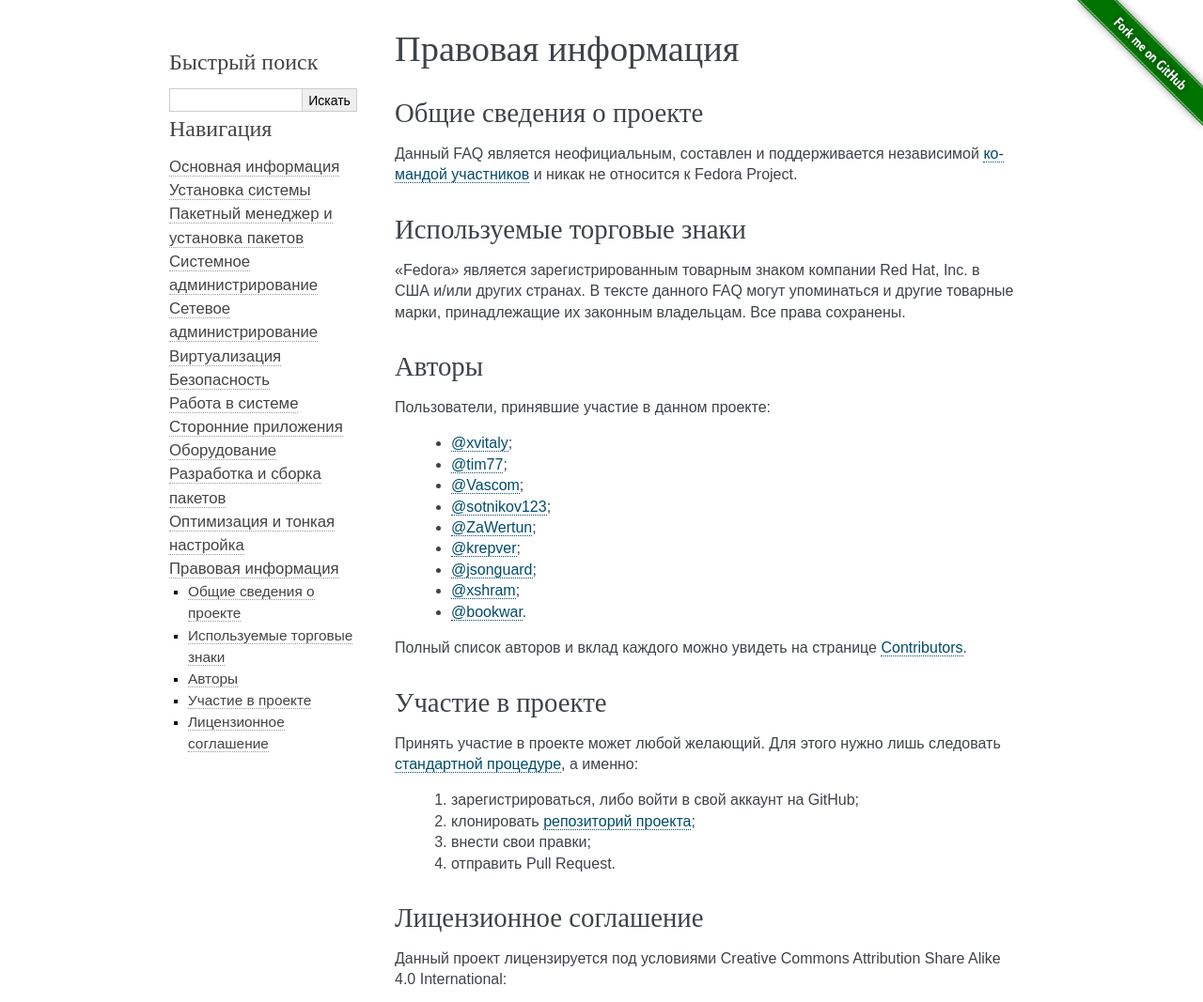
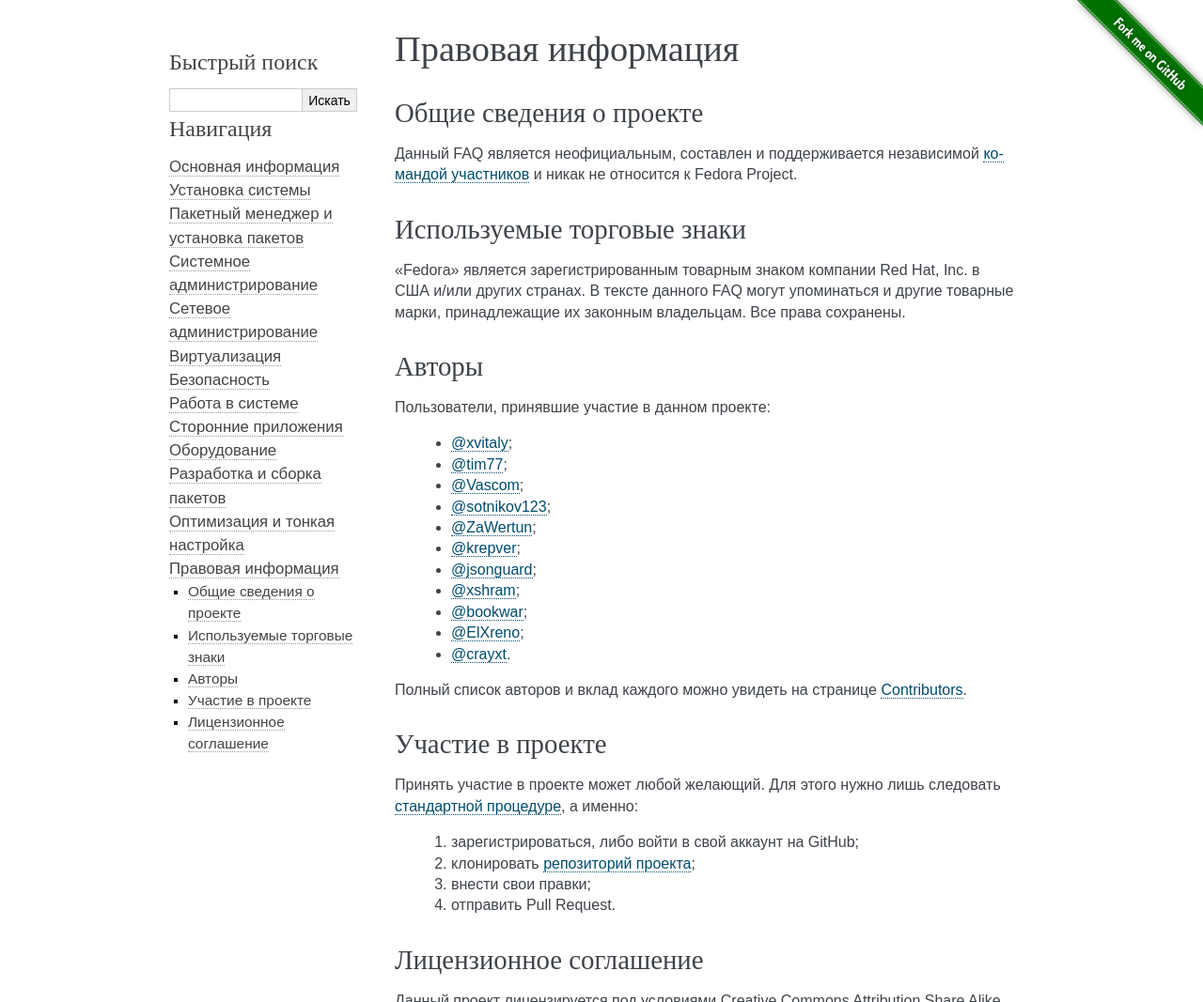
Before and after one commit to RussianFedora/FAQ, a Sphinx documentation site: the page built from source/legal-info.rst, in a window 1280 px wide, cut to the strip 0-1067 px from the top of the page. Shown: the whole strip at 94% size. Built offline with Sphinx 7.4.7, drawn with Linux system fonts in a browser that asks for light colours.

Commit message:
Added new contributors to list.

```diff
--- a/source/legal-info.rst
+++ b/source/legal-info.rst
@@ -43,7 +43,9 @@
   * `@krepver <https://github.com/krepver>`__;
   * `@jsonguard <https://github.com/jsonguard>`__;
   * `@xshram <https://github.com/xshram>`__;
-  * `@bookwar <https://github.com/bookwar>`__.
+  * `@bookwar <https://github.com/bookwar>`__;
+  * `@ElXreno <https://github.com/ElXreno>`__;
+  * `@crayxt <https://github.com/crayxt>`__.
 
 Полный список авторов и вклад каждого можно увидеть на странице `Contributors <https://github.com/RussianFedora/FAQ/graphs/contributors>`__.
 
```
